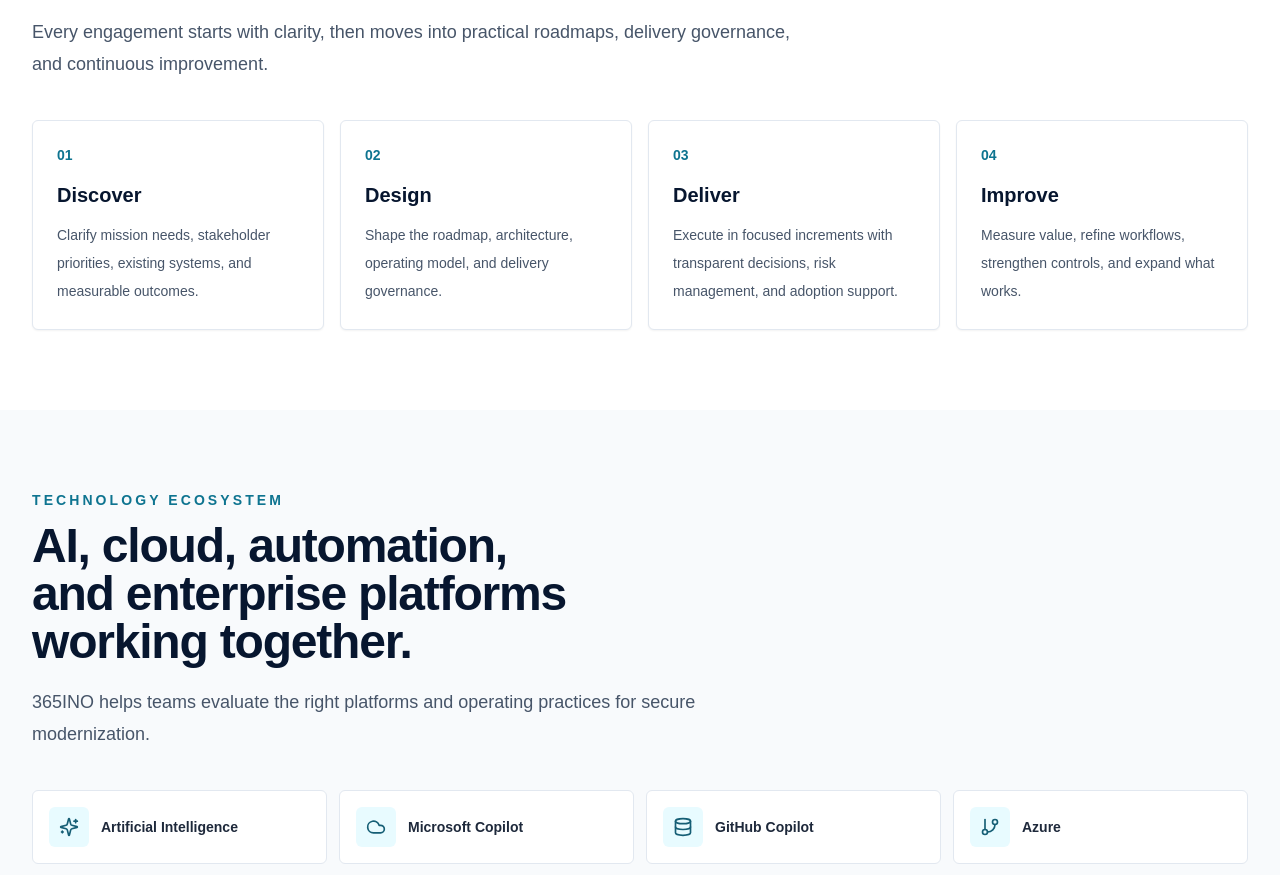
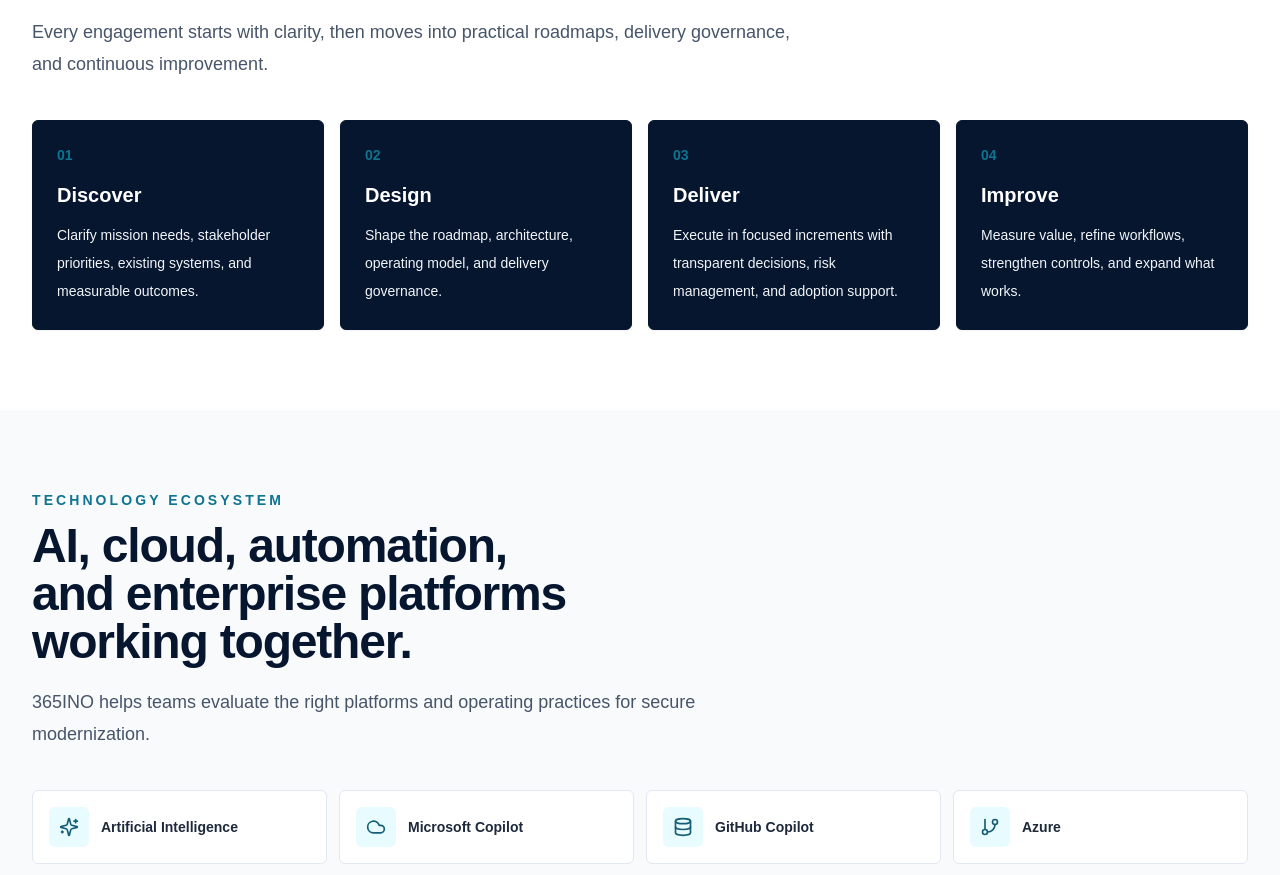
Before and after one commit to Space3434/365INO, a Next.js app: page / in a window 1280 px wide. Shown: the part 3177-4052 px from the top of the page. Built offline with nearby package versions, Linux system fonts and the light colour scheme.

Commit message:
Use navy process cards

```diff
--- a/components/timeline.tsx
+++ b/components/timeline.tsx
@@ -4,10 +4,10 @@ export function Timeline() {
   return (
     <div className="grid gap-4 lg:grid-cols-4">
       {processSteps.map((step, index) => (
-        <article key={step.title} className="rounded-md border border-slate-200 bg-white p-6 shadow-sm">
+        <article key={step.title} className="rounded-md border border-navy bg-navy p-6 shadow-sm">
           <p className="mb-4 text-sm font-black text-cyan-700">0{index + 1}</p>
-          <h3 className="text-xl font-black text-navy">{step.title}</h3>
-          <p className="mt-3 text-sm leading-7 text-slate-600">{step.description}</p>
+          <h3 className="text-xl font-black text-white">{step.title}</h3>
+          <p className="mt-3 text-sm leading-7 text-slate-100">{step.description}</p>
         </article>
       ))}
     </div>
```
